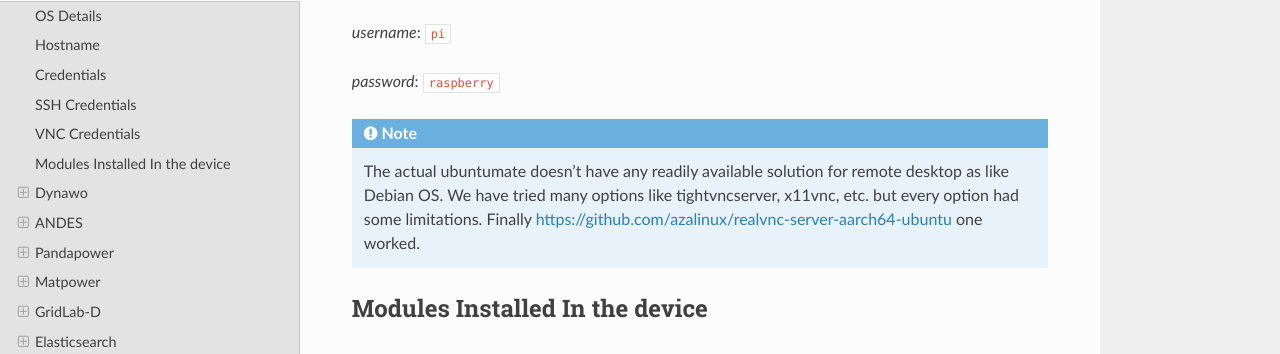
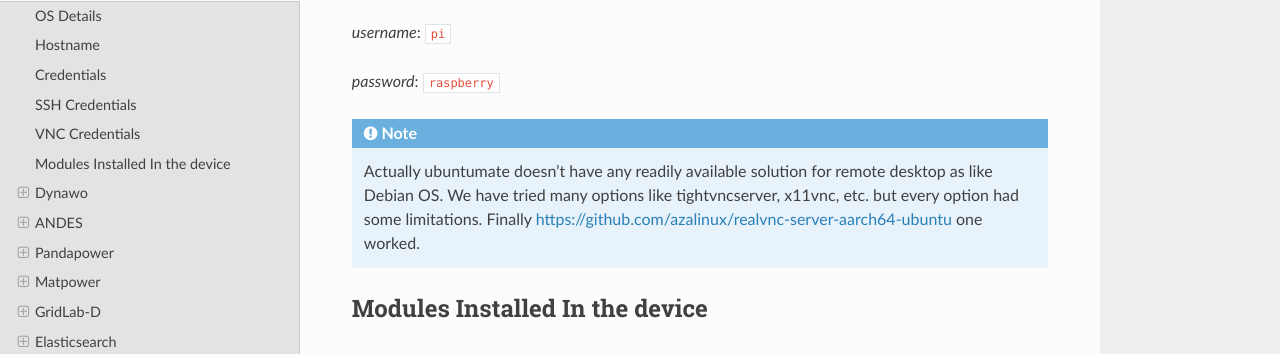
Before and after one commit to suresh-iitr/setup, a Sphinx documentation site: the page built from docs/source/raspberrypi1.rst, in a window 1280 px wide and 900 px high, scrolled down 1107 px. Shown: the part 96-450 px from the top of the window. Built offline with Sphinx 7.4.7 and the Read the Docs theme 2.0.0, drawn with Linux system fonts in a browser that asks for light colours.

Commit message:
Update raspberrypi1.rst

```diff
--- a/docs/source/raspberrypi1.rst
+++ b/docs/source/raspberrypi1.rst
@@ -60,7 +60,7 @@ VNC Credentials
 
 .. note::
 
-  The actual ubuntumate doesn't have any readily available solution for remote desktop as like Debian OS. We have tried many options like tightvncserver, x11vnc, etc. but every option had some limitations. Finally https://github.com/azalinux/realvnc-server-aarch64-ubuntu one worked.
+ Actually ubuntumate doesn't have any readily available solution for remote desktop as like Debian OS. We have tried many options like tightvncserver, x11vnc, etc. but every option had some limitations. Finally https://github.com/azalinux/realvnc-server-aarch64-ubuntu one worked.
 
 
 ======
```
